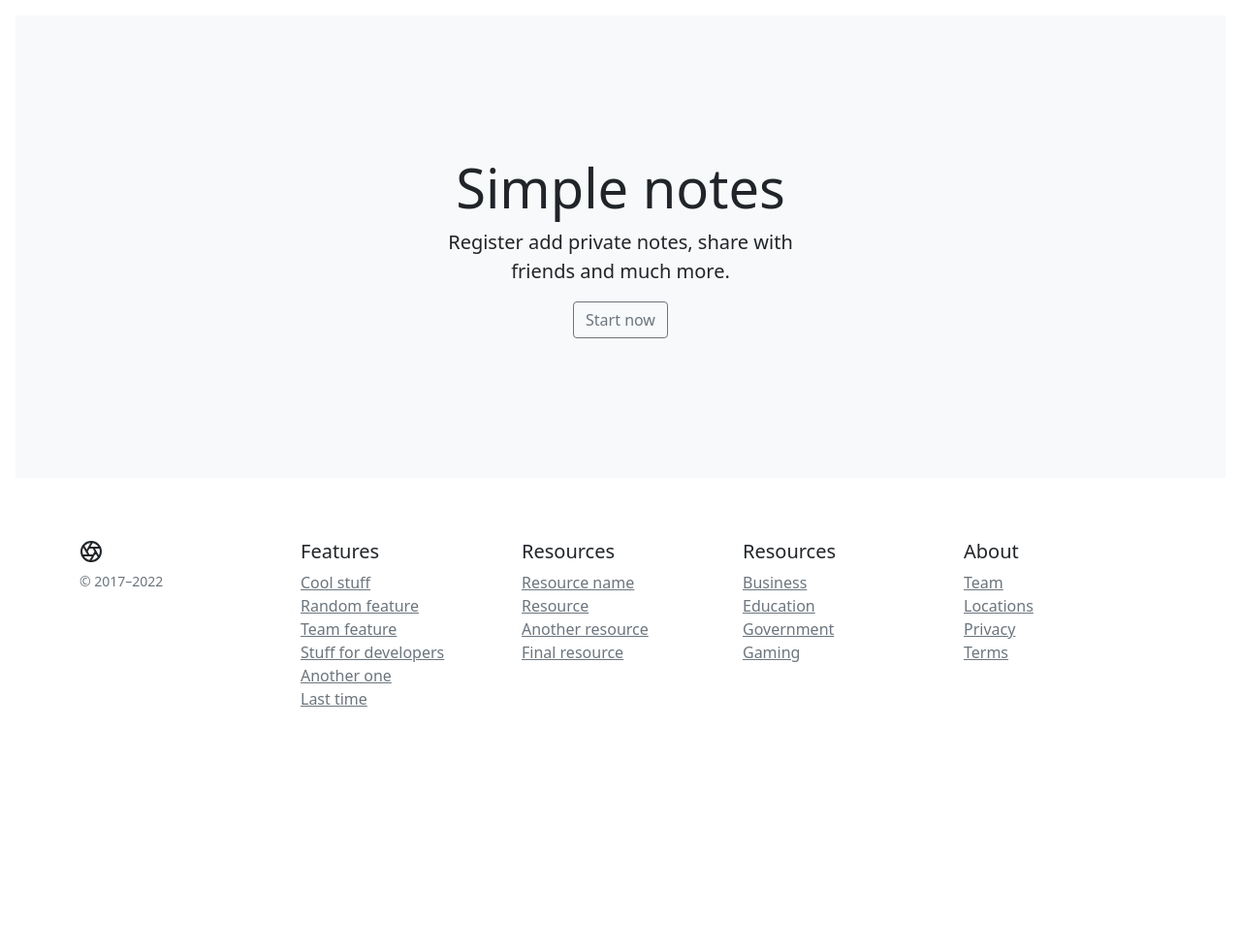
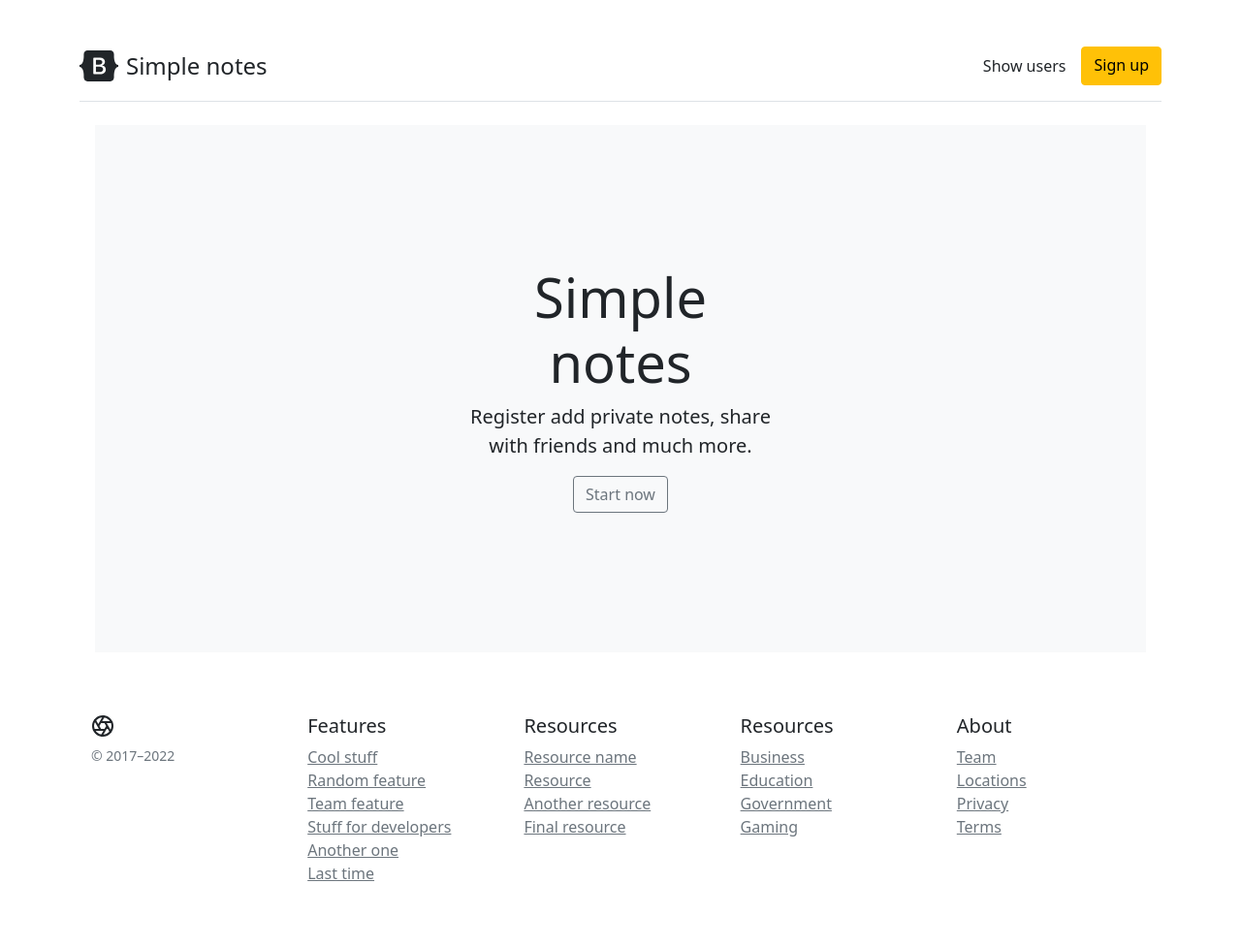
Before and after one commit to akrutovs/flask_notes_project, a Flask app: page / in a window 1280 px wide. Shown: the whole page at 97% size. Before the commit the page ends 729 px from the top, so only its background shows below. Run offline with Flask 2, Linux system fonts and the light colour scheme.

Commit message:
add head bar

```diff
--- a/app.py
+++ b/app.py
@@ -18,6 +18,7 @@ class User(db.Model):
     def __repr__(self):
         return 'User %r' % self.id
 
+
 class Notes(db.Model):
     id = db.Column(db.Integer, primary_key=True)
     title = db.Column(db.String(250), nullable=False)
@@ -27,10 +28,19 @@ class Notes(db.Model):
     def __repr__(self):
         return 'Note id %r' % self.id
 
+
 @app.route('/')
 @app.route('/home')
 def home():
     return render_template('index.html')
+
+
+@app.route('/users')
+def show_users():
+    # создание шаблона через который будем получать все записии из базы данных
+    users = User.query.order_by(User.registration_date).all()  # обращение к базе данных
+    # передача списка в шаблон
+    return render_template('users.html', users=users)
 
 
 @app.route('/registration', methods=['POST', "GET"])
--- a/templates/base.html
+++ b/templates/base.html
@@ -7,8 +7,26 @@
     <meta http-equiv="X-UA-Compatible" content="ie=edge">
     <link rel="stylesheet" href="https://cdn.jsdelivr.net/npm/bootstrap@5.1.3/dist/css/bootstrap.min.css">
     <title> {% block title %} {% endblock %}</title>
+
 </head>
 <body>
+<div class="container mt-5">
+    <div class="d-flex flex-column flex-md-row align-items-center pb-3 mb-4 border-bottom">
+        <a href="/" class="d-flex align-items-center text-dark text-decoration-none">
+            <svg xmlns="http://www.w3.org/2000/svg" width="40" height="32" class="me-2" viewBox="0 0 118 94" role="img">
+                <title></title>
+                <path fill-rule="evenodd" clip-rule="evenodd"
+                      d="M24.509 0c-6.733 0-11.715 5.893-11.492 12.284.214 6.14-.064 14.092-2.066 20.577C8.943 39.365 5.547 43.485 0 44.014v5.972c5.547.529 8.943 4.649 10.951 11.153 2.002 6.485 2.28 14.437 2.066 20.577C12.794 88.106 17.776 94 24.51 94H93.5c6.733 0 11.714-5.893 11.491-12.284-.214-6.14.064-14.092 2.066-20.577 2.009-6.504 5.396-10.624 10.943-11.153v-5.972c-5.547-.529-8.934-4.649-10.943-11.153-2.002-6.484-2.28-14.437-2.066-20.577C105.214 5.894 100.233 0 93.5 0H24.508zM80 57.863C80 66.663 73.436 72 62.543 72H44a2 2 0 01-2-2V24a2 2 0 012-2h18.437c9.083 0 15.044 4.92 15.044 12.474 0 5.302-4.01 10.049-9.119 10.88v.277C75.317 46.394 80 51.21 80 57.863zM60.521 28.34H49.948v14.934h8.905c6.884 0 10.68-2.772 10.68-7.727 0-4.643-3.264-7.207-9.012-7.207zM49.948 49.2v16.458H60.91c7.167 0 10.964-2.876 10.964-8.281 0-5.406-3.903-8.178-11.425-8.178H49.948z"
+                      fill="currentColor"></path>
+            </svg>
+            <span class="fs-4">Simple notes</span>
+        </a>
+
+        <nav class="d-inline-flex mt-2 mt-md-0 ms-md-auto">
+            <a class="me-3 py-2 text-dark text-decoration-none" href="/users">Show users</a>
+            <a class="btn btn-warning" href="/registration"> Sign up</a>
+        </nav>
+    </div>
 
     {% block body %} {% endblock %}
 
@@ -63,6 +81,6 @@
             </div>
         </div>
     </footer>
-
+</div>
 </body>
 </html>
```
Also changed, not shown: templates/users.html (added, +13 -0 lines). Lines whose indentation alone changed are shown as unchanged.
